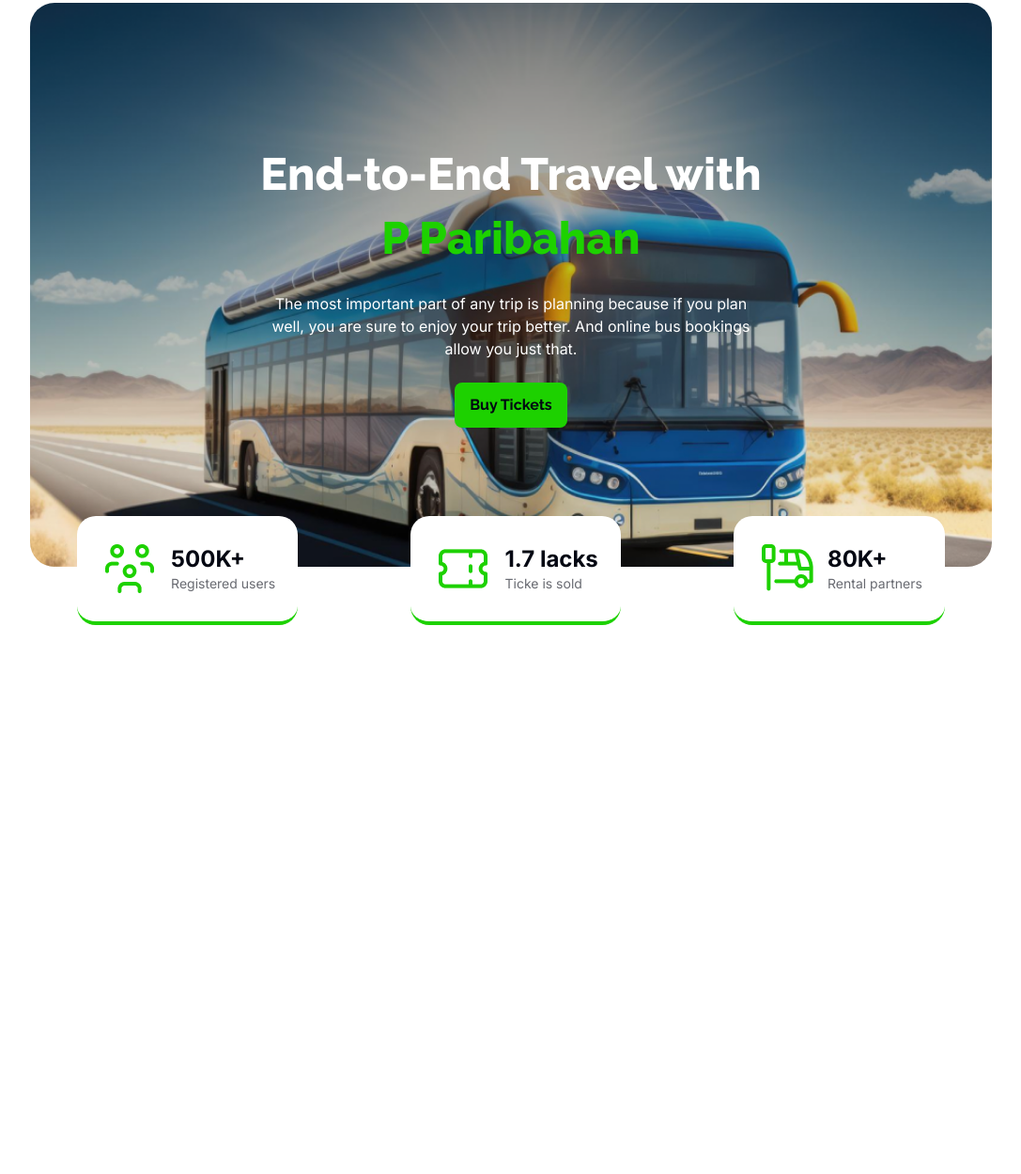
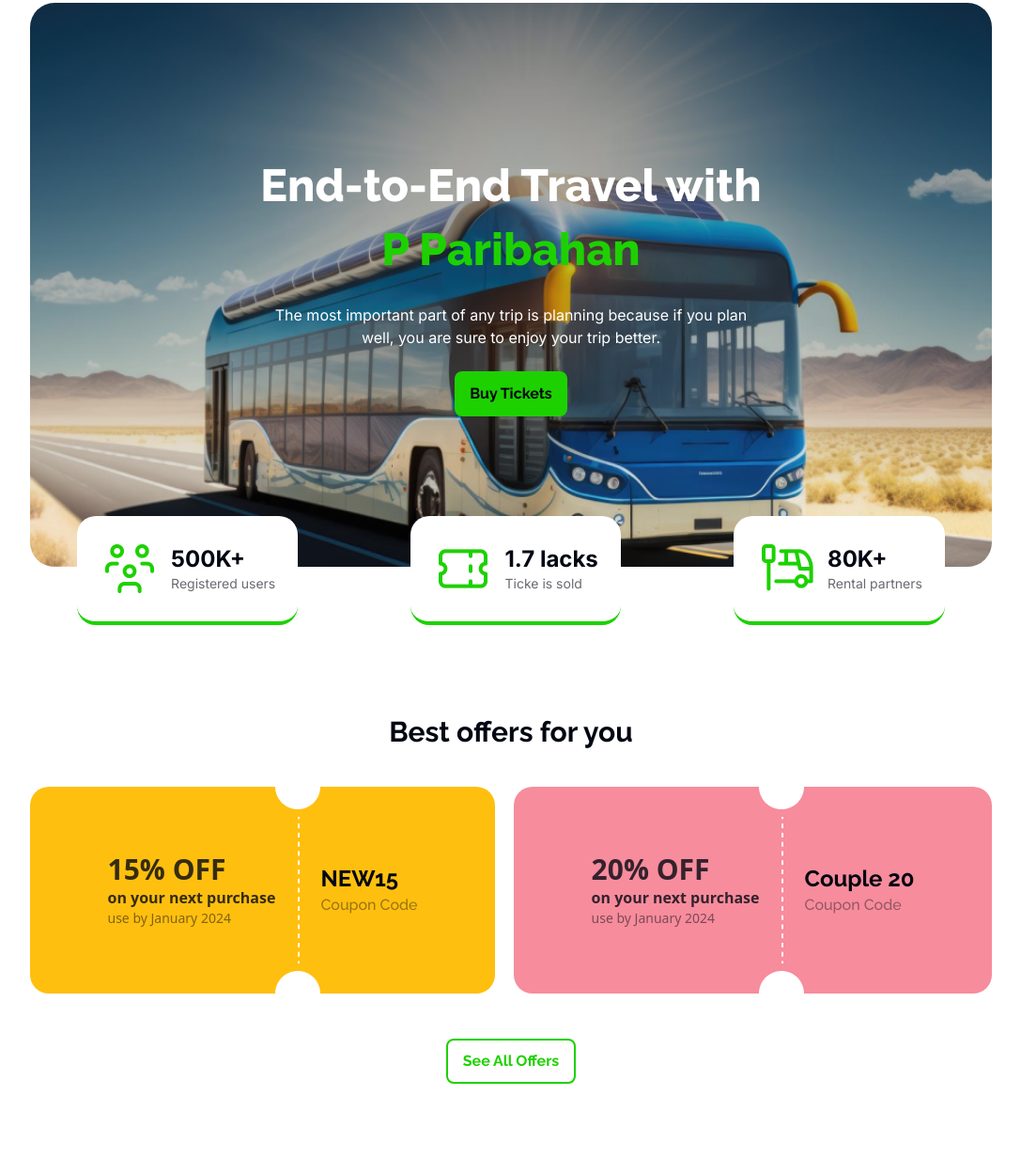
Before and after one commit to omorfarukmahfuj/smart-ticketing, a plain HTML site: page index.html in a window 1280 px wide. Shown: the part 121-1370 px from the top of the page at 94% size, without its empty margins (96-1183 px from the left). Before the commit the page ends 800 px from the top, so only its background shows below. Drawn offline with nearby package versions, Linux system fonts and the light colour scheme.

Commit message:
coupon section added

```diff
--- a/index.html
+++ b/index.html
@@ -24,8 +24,11 @@
 
 <body class="md:w-4/5 mx-auto mt-3 md:mt-9">
 
+  <!-- Header Start -->
   <header>
-    <nav class="font-['raleway'] mb-4 md:mb-6">
+
+    <!-- Navbar Start -->
+    <nav class="font-['raleway'] mb-3 md:mb-6">
       <div class="navbar bg-base-100">
 
         <div class="navbar-start">
@@ -66,18 +69,17 @@
     </nav>
 
     <!-- Hero Section Start -->
-    <section id="hero-section"
-      class="w-11/12 md:w-full mx-auto h-[50vh] md:h-[75vh] bg-[url('images/banner.png')] bg-no-repeat bg-cover rounded-[26px] bg-center p-4 md:p-0">
+    <section id="hero-section" class="w-11/12 md:w-full mx-auto">
 
-      <div class="h-full flex flex-col justify-center items-center gap-3 md:gap-6">
+      <div
+        class="h-[50vh] md:h-[75vh] flex flex-col justify-center items-center gap-3 md:gap-6 rounded-[26px] bg-[url('images/banner.png')] bg-no-repeat bg-cover bg-center">
         <h1 class="font-['raleway'] font-extrabold text-3xl md:text-5xl text-white md:leading-[68px] text-center">
           End-to-End Travel
           with <span class="text-[#1DD100] md:block">P Paribahan</span>
         </h1>
 
         <p class="md:w-2/4 mx-auto font-['inter'] text-sm md:text-base text-white text-center">The most important part
-          of any trip is planning because if you plan well, you are sure to enjoy your trip better. And online bus
-          bookings allow you just that.</p>
+          of any trip is planning because if you plan well, you are sure to enjoy your trip better.</p>
         <div>
           <button
             class="btn bg-[#1DD100] hover:bg-[#1DD100] font-['raleway'] font-bold text-base text-[#030712] border-none">Buy
@@ -85,7 +87,7 @@
         </div>
       </div>
 
-      <div class="flex flex-col md:flex-row gap-5 justify-around items-center md:mt-[-54px] mb-12 mb:mb-24">
+      <div class="flex flex-col md:flex-row gap-5 justify-around items-center mt-[-54px] mb-9">
         <div
           class="font-['inter'] bg-white flex justify-around items-center rounded-[20px] gap-3 p-6 border-b-4 border-[#1DD100] ">
 
@@ -130,10 +132,49 @@
       </div>
 
     </section>
+
   </header>
 
   <!-- Main Start -->
-  <main>
+  <main class="mt-10 md:mt-24">
+
+    <!-- Coupon Section Start -->
+    <section>
+      <h2 class="font-['raleway'] font-bold text-3xl text-center text-[#030712] mb-10">Best offers for you</h2>
+      <!-- Coupon Contaier -->
+      <div class="flex flex-col md:flex-row justify-center md:justify-between items-center gap-5">
+        <div class="bg-[#FFBF0F] flex justify-center items-center flex-grow rounded-[20px] px-2">
+          <div class="font-'inter">
+            <p class="font-black text-3xl text-[#030712cc]">15% OFF</p>
+            <p class="font-semibold text-base text-[#030712cc]">on your next purchase</p>
+            <p class="font-medium text-sm text-[#03071280]">use by January 2024</p>
+          </div>
+          <img src="images/cupon-devider.png" alt="">
+          <div class="font-['raleway']">
+            <p class="font-bold text-2xl text-[#030712]">NEW15</p>
+            <p class="font-medium text-base text-[#03071266]">Coupon Code</p>
+          </div>
+        </div>
+
+        <div class="bg-[#F78C9C] flex justify-center items-center flex-grow rounded-[20px] px-2">
+          <div class="font-'inter">
+            <p class="font-black text-3xl text-[#030712cc]">20% OFF</p>
+            <p class="font-semibold text-base text-[#030712cc]">on your next purchase</p>
+            <p class="font-medium text-sm text-[#03071280]">use by January 2024</p>
+          </div>
+          <img src="images/cupon-devider.png" alt="">
+          <div class="font-['raleway']">
+            <p class="font-bold text-2xl text-[#030712]">Couple 20</p>
+            <p class="font-medium text-base text-[#03071266]">Coupon Code</p>
+          </div>
+        </div>
+      </div>
+
+      <div class="flex justify-center items-center">
+        <button
+          class="btn btn-outline mt-12 border-2 hover:bg-transparent border-[#1DD100] hover:border-[#1DD100] text-[#1DD100]  hover:text-[#1DD100] font-['raleway'] font-bold text-base mb-24">See All Offers</button>
+      </div>
+    </section>
 
   </main>
 
```
